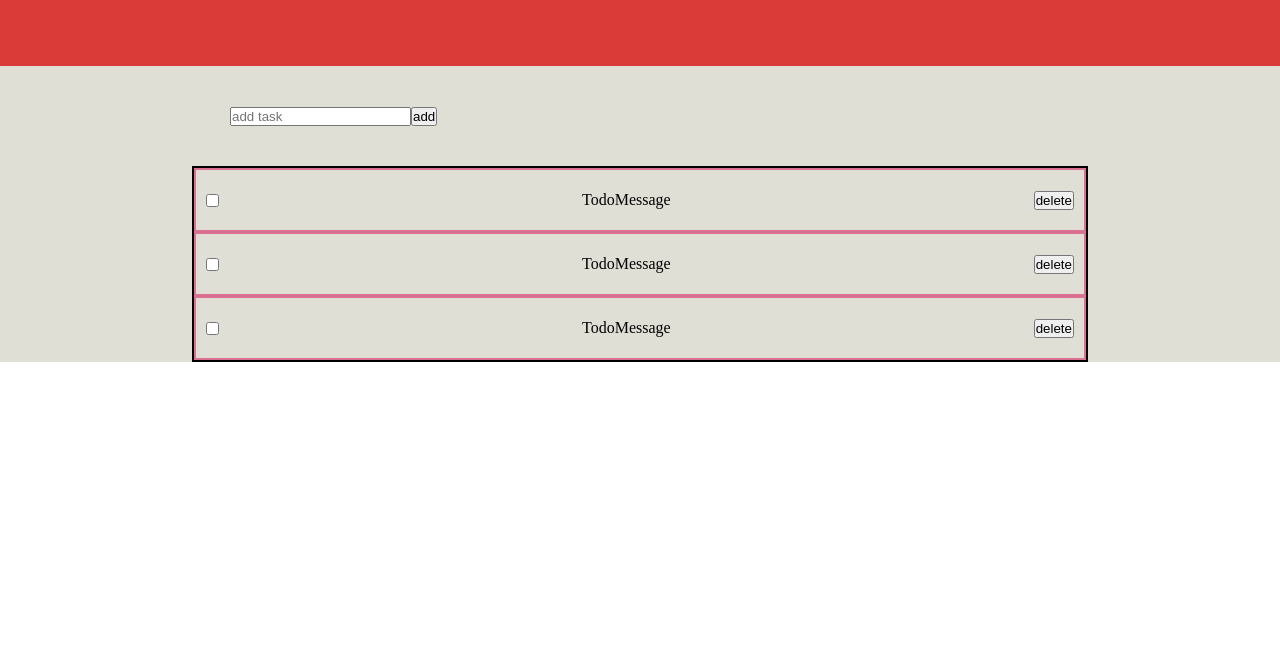
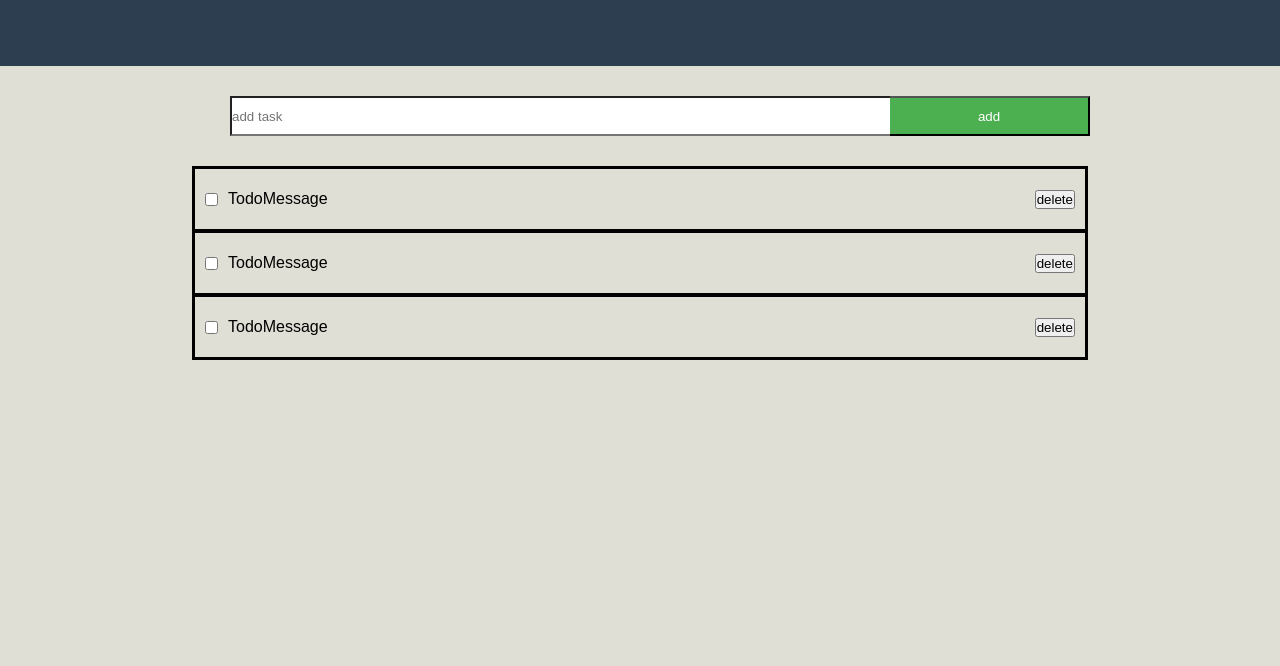
Before and after one commit to Soumodwip-Mondal/Todo_List, a plain HTML site: page index.html in a window 1280 px wide. Shown: the part 134-800 px from the top of the page. Drawn offline with Linux system fonts and the light colour scheme.

Commit message:
Update index.css

```diff
--- a/index.css
+++ b/index.css
@@ -8,14 +8,14 @@ header{
     height: 200px;
     display: flexbox;
     color: white;
-    background-color: #da3b38;
+    background-color: #2C3E50;
+    align-items: center;
     align-content: center;
 }
-/* .inline{
-    display: inline-block;
-}*/
-main{
+
+body{
     background-color: #E0DFD5;
+    font-family: Arial, sans-serif;
 }
 form {
     width: 1100px;
@@ -25,21 +25,54 @@ form {
     align-items: center;
     align-content: center;
 }
-.fix{
+#TodoMessage{
+    display: flex;
+    align-items: center;
+    align-content: center;
+    width: 60%;
+    height: 2.5rem;
+    margin: 0;
+    padding: 0;
+    border-right: none;
+}
+#add{
+    width: 200px;
+    height: 2.5rem;
+    background-color: #4CAF50;
+    color: white;
+    border-left: none;
+    padding: 10px 20px;
+    cursor: pointer;
+}
+.todo p {
+    margin: 0;
+    flex: 1;
+    padding: 0 10px;
+}
 
+.del{
+    background-color: #df2a27;
+    color: white;
+    padding: 12px 24px;
+    border-radius: 5px;
+    cursor: pointer;
 }
 #todolist{
     width: 70%;
-    border: 2px solid black;
+    border: 1px solid black;
     margin: 0 auto;
 }
 .todo{
    width: 100%;
    height: 4rem;
-   border: 2px solid palevioletred;
+   border: 2px solid black;
    display: flex;
    align-items: center;
    justify-content: space-between;
    padding-left: 10px;
    padding-right: 10px;
 }
+
+div.todo:hover{
+    background-color: #c8baba;
+}
```
